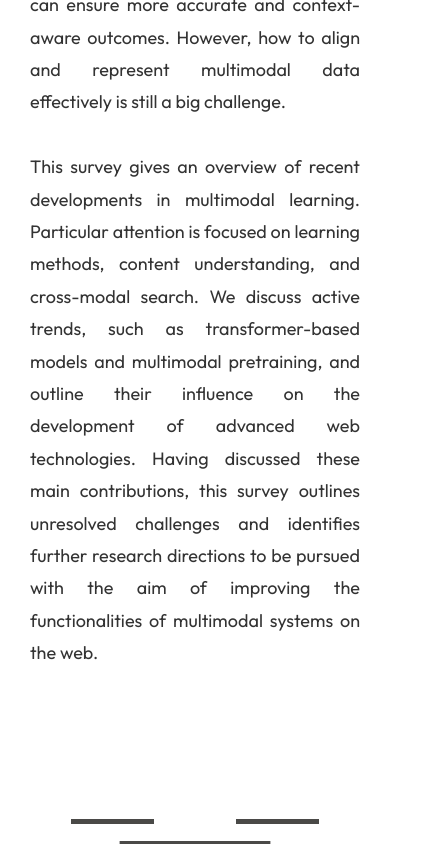
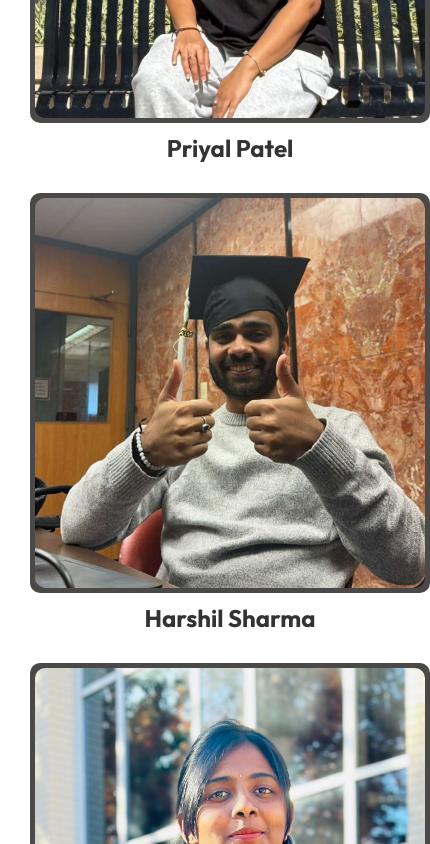
Before and after one commit to mepripri/MultimodalSurvey, a React (Create React App) app: page / in a window 390 px wide. Shown: the part 4400-5244 px from the top of the page, 430 px wide, since content can reach past the window. Built offline with nearby package versions, Linux system fonts and the light colour scheme.

Commit message:
second commit 2

```diff
--- a/src/components/AboutUS/AboutUs.css
+++ b/src/components/AboutUS/AboutUs.css
@@ -97,11 +97,11 @@
   }
 
   .flip-card {
-    width: 150px;
-    height: 150px;
+    width: 400px;
+    height: 400px;
   }
 
   .member-name {
-    font-size: 14px;
+    font-size: 24px;
   }
 }
--- a/src/components/Introduction/Introduction.css
+++ b/src/components/Introduction/Introduction.css
@@ -50,4 +50,8 @@ hr {
   .intro-text {
     width: 100%;
   }
+  hr {
+    height: 4px;
+    width: 20%;
+  }
 }
--- a/src/components/ProbStmt/ProbStmt.css
+++ b/src/components/ProbStmt/ProbStmt.css
@@ -38,3 +38,37 @@
   text-align: center;
   font-style: italic;
 }
+
+@media (max-width: 768px) {
+  .probstmt {
+    width: 90%;
+    display: flex;
+    flex-direction: column;
+    justify-content: center;
+    align-items: center;
+    padding: 80px 30px;
+  }
+
+  .circle {
+    margin-bottom: -20px;
+  }
+
+  .probstmt .circle-p {
+    width: 100%;
+    background-color: #b17457;
+    border-radius: 10px;
+    text-align: justify;
+    font-size: 18px;
+    padding: 30px;
+    color: #faf7f0;
+    margin-left: 0;
+  }
+
+  .circle p {
+    font-size: 50px;
+    font-weight: 700;
+    color: #faf7f0;
+    text-align: center;
+    font-style: italic;
+  }
+}
```
